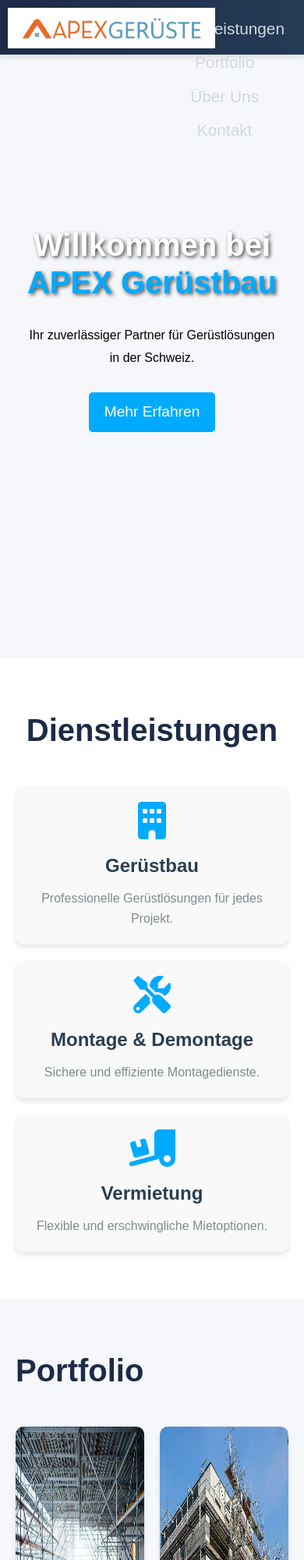
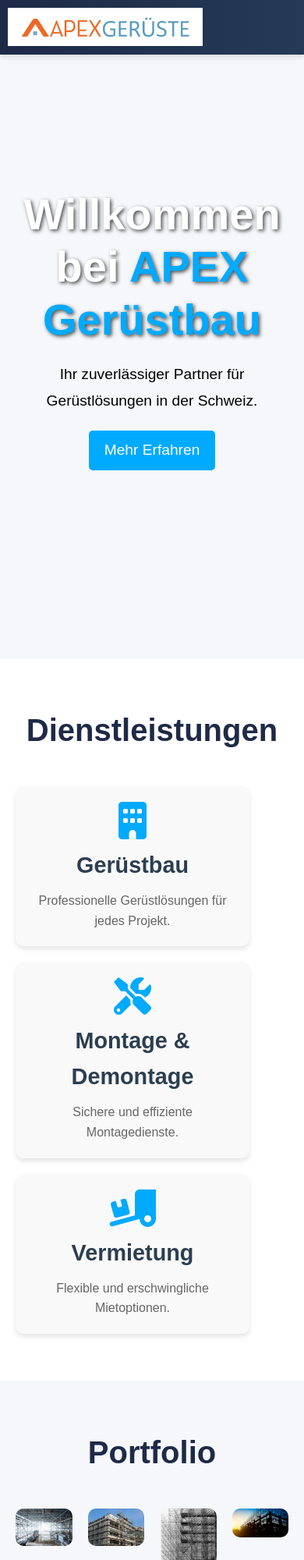
Before and after one commit to onurkj19/Apex-Gerustbau, a plain HTML site: page index.html in a window 390 px wide. Shown: the top 2000 px of the page at 78% size. Drawn offline with Linux system fonts and the light colour scheme.

Commit message:
Update styles.css

```diff
--- a/styles.css
+++ b/styles.css
@@ -163,70 +163,47 @@ header {
 
 .card:hover {
     transform: translateY(-10px);
-    box-shadow: 0 6px 10px rgba(0, 0, 0, 0.2);
+    box-shadow: 0 6px 10px rgba(0, 0, 0, 0.1);
 }
 
 .card i {
     font-size: 3rem;
     color: #00aaff;
-    margin-bottom: 15px;
+    margin-bottom: 10px;
 }
 
 .card h3 {
-    font-size: 1.5rem;
+    font-size: 1.8rem;
     margin-bottom: 10px;
 }
 
 .card p {
     font-size: 1rem;
-    color: #7f8c8d;
+    color: #666;
 }
 
 /* Portfolio Section */
 .portfolio {
     padding: 60px 20px;
     background: #f5f7fa;
+    text-align: center;
 }
 
 .gallery {
     display: grid;
-    grid-template-columns: repeat(auto-fit, minmax(300px, 1fr));
+    grid-template-columns: repeat(4, 1fr);
     gap: 20px;
-}
-
-.gallery-item {
-    position: relative;
-    overflow: hidden;
-    border-radius: 10px;
-    box-shadow: 0 4px 6px rgba(0, 0, 0, 0.1);
-    transition: transform 0.3s ease;
 }
 
 .gallery-item img {
     width: 100%;
-    height: 350px;
-    display: block;
-    transition: transform 0.5s ease;
+    height: auto;
+    border-radius: 10px;
+    transition: transform 0.3s ease;
 }
 
-.gallery-item:hover img {
-    transform: scale(1.2);
-}
-
-.gallery-item::before {
-    content: '';
-    position: absolute;
-    top: 0;
-    left: 0;
-    width: 100%;
-    height: 100%;
-    background: rgba(0, 0, 0, 0.4);
-    opacity: 0;
-    transition: opacity 0.3s ease;
-}
-
-.gallery-item:hover::before {
-    opacity: 1;
+.gallery-item img:hover {
+    transform: scale(1.1);
 }
 
 /* Contact Section */
@@ -245,81 +222,58 @@ header {
 .contact-form textarea {
     width: 100%;
     padding: 10px;
-    margin: 10px 0;
-    border: 1px solid #ddd;
+    margin-bottom: 20px;
+    border: 1px solid #ccc;
     border-radius: 5px;
     font-size: 1rem;
 }
 
-.contact-form .btn-primary {
+.contact-form button {
     background: #00aaff;
     color: white;
+    padding: 12px 20px;
     border: none;
-    padding: 10px 20px;
+    border-radius: 5px;
+    font-size: 1.2rem;
     cursor: pointer;
-    font-size: 1.2rem;
-    transition: background 0.3s ease;
+    transition: all 0.3s ease;
 }
 
-.contact-form .btn-primary:hover {
+.contact-form button:hover {
     background: #007bbd;
 }
 
 /* Footer */
 footer {
-    text-align: center;
-    padding: 20px;
     background: #1e2a47;
     color: white;
-    font-size: 0.9rem;
+    padding: 20px;
+    text-align: center;
+    font-size: 1rem;
 }
 
-/* Mobile Responsiveness */
+/* Responsiveness */
 @media (max-width: 768px) {
-    body {
-        font-size: 14px;
-    }
-
-    .navbar {
+    .nav-links {
+        display: none;
         flex-direction: column;
-        padding: 10px;
-    }
-
-    .logo img {
-        width: 70%;
-    }
-
-    .nav-links {
-        flex-direction: column;
-        margin-top: 10px;
-        gap: 10px;
+        gap: 15px;
         align-items: center;
     }
 
-    .hero-content h1 {
-        font-size: 2.5rem;
+    .hamburger {
+        display: flex;
     }
 
-    .hero-content p {
-        font-size: 1rem;
-        padding: 10px;
+    .nav-links.active {
+        display: flex;
     }
 
     .service-cards {
         flex-direction: column;
-        gap: 20px;
     }
 
     .card {
-        max-width: 100%;
         flex: 1 1 100%;
     }
-
-    .gallery {
-        grid-template-columns: 1fr 1fr;
-    }
-
-    .contact-form {
-        max-width: 100%;
-    }
 }
```
